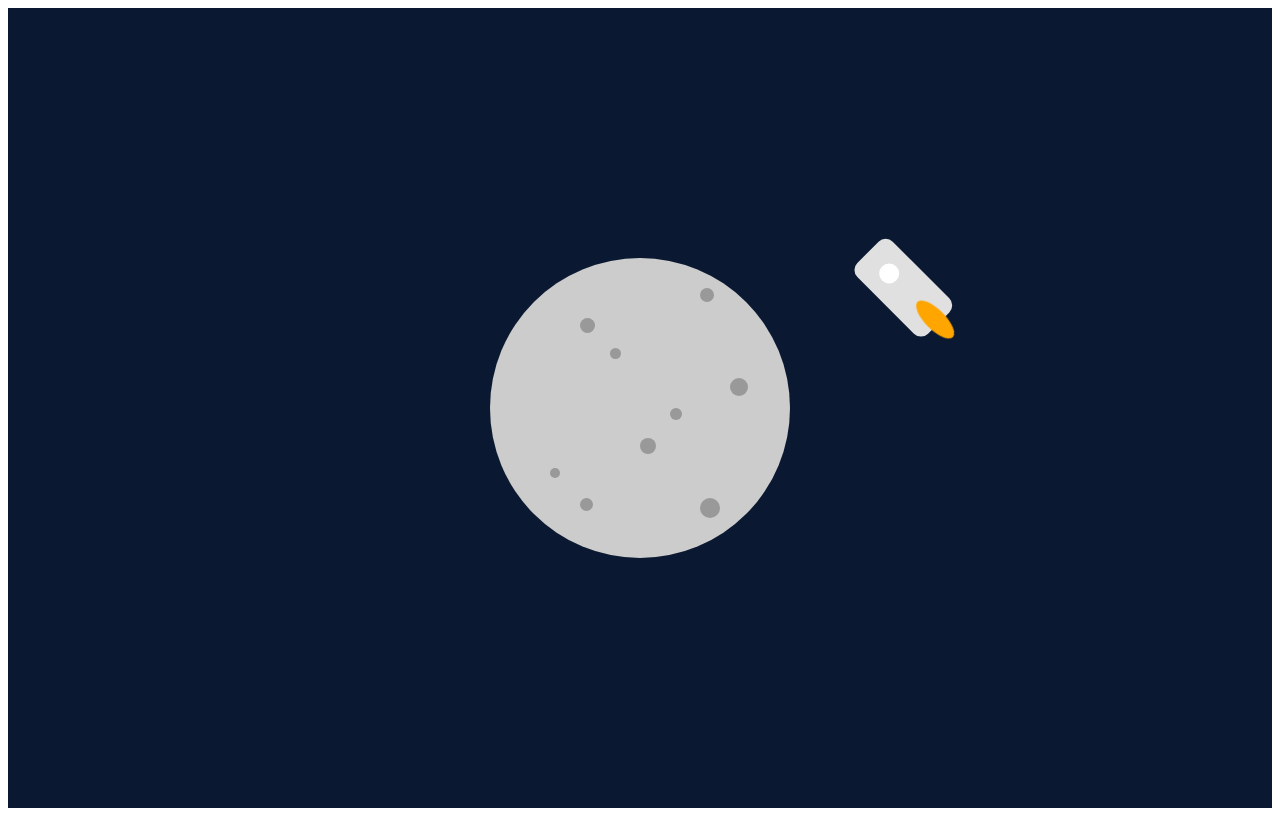
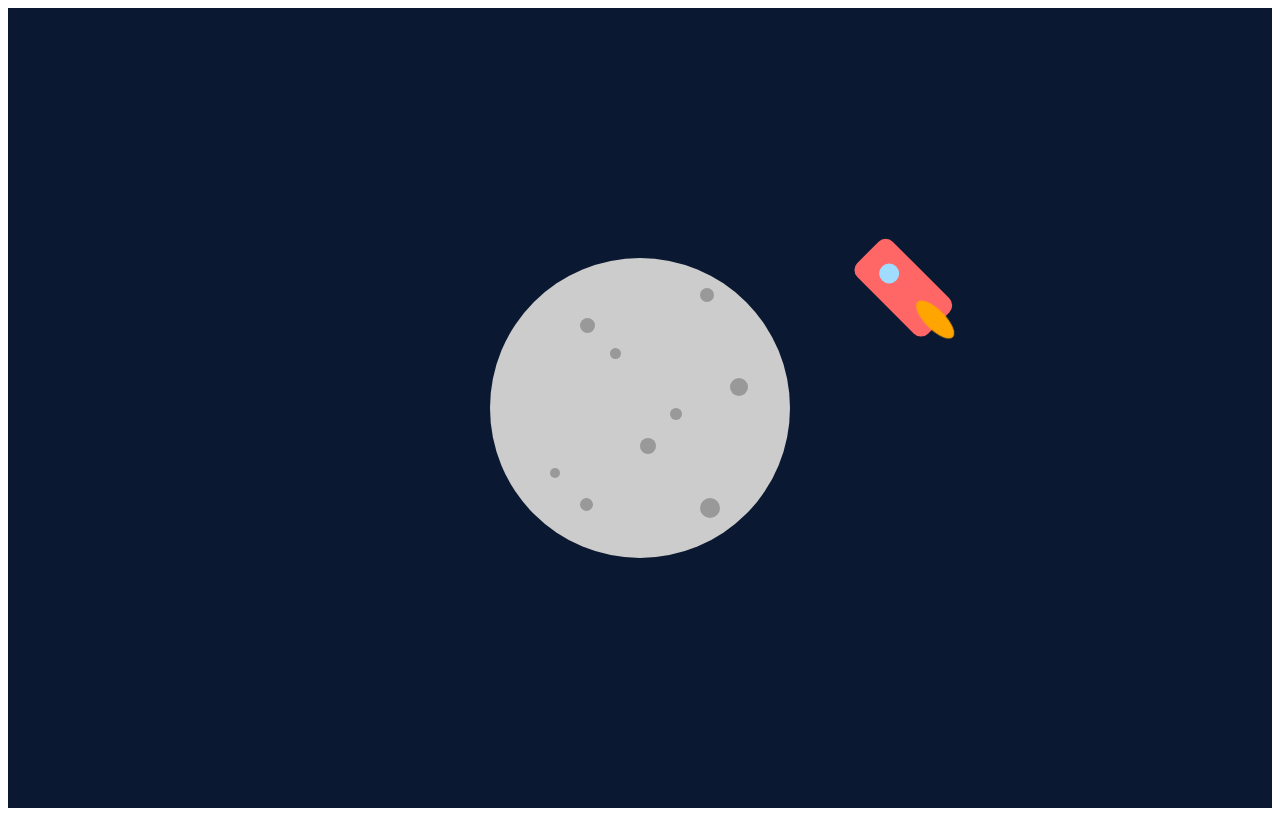
Before and after one commit to Estuardo07/Lab4-19202, a plain HTML site: page index.html in a window 1280 px wide. Drawn offline with Linux system fonts and the light colour scheme.

Commit message:
Drawing of a moon and a rocket v2

```diff
--- a/style.css
+++ b/style.css
@@ -95,7 +95,7 @@
 .rocket-body {
     width: 50px;
     height: 100px;
-    background-color: #e0e0e0;
+    background-color: #ff6666;
     border-radius: 10px;
     position: relative;
 }
@@ -103,7 +103,7 @@
 .rocket-window {
     width: 20px;
     height: 20px;
-    background-color: #FFFFFF;
+    background-color: #a0dcff;
     border-radius: 50%;
     position: absolute;
     top: 30%;
```
